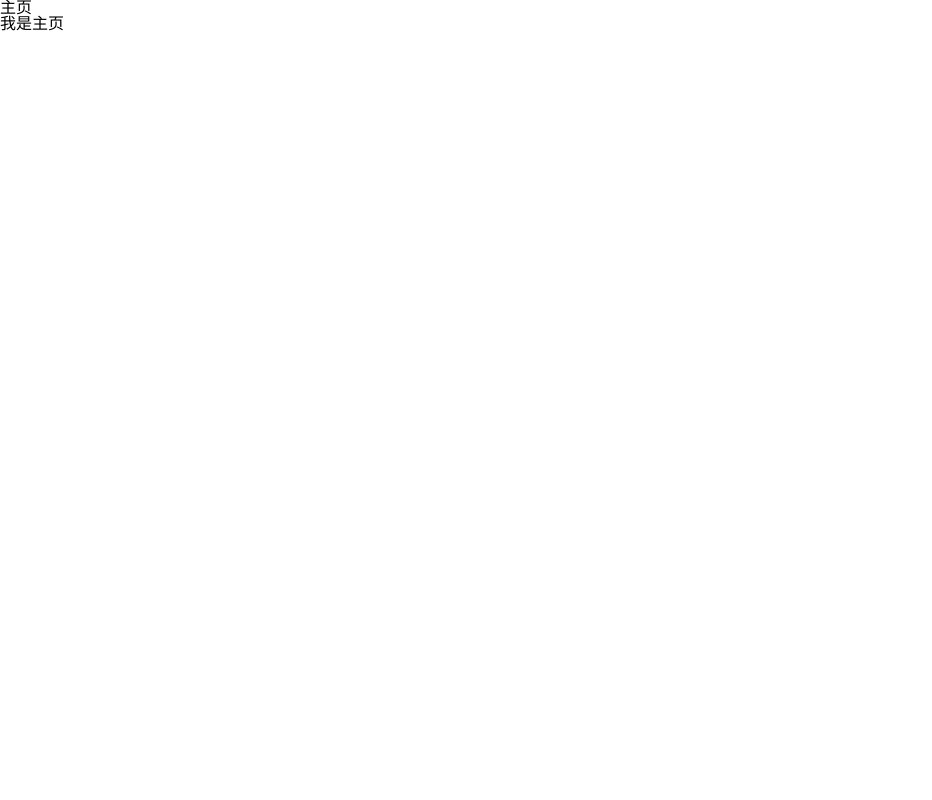
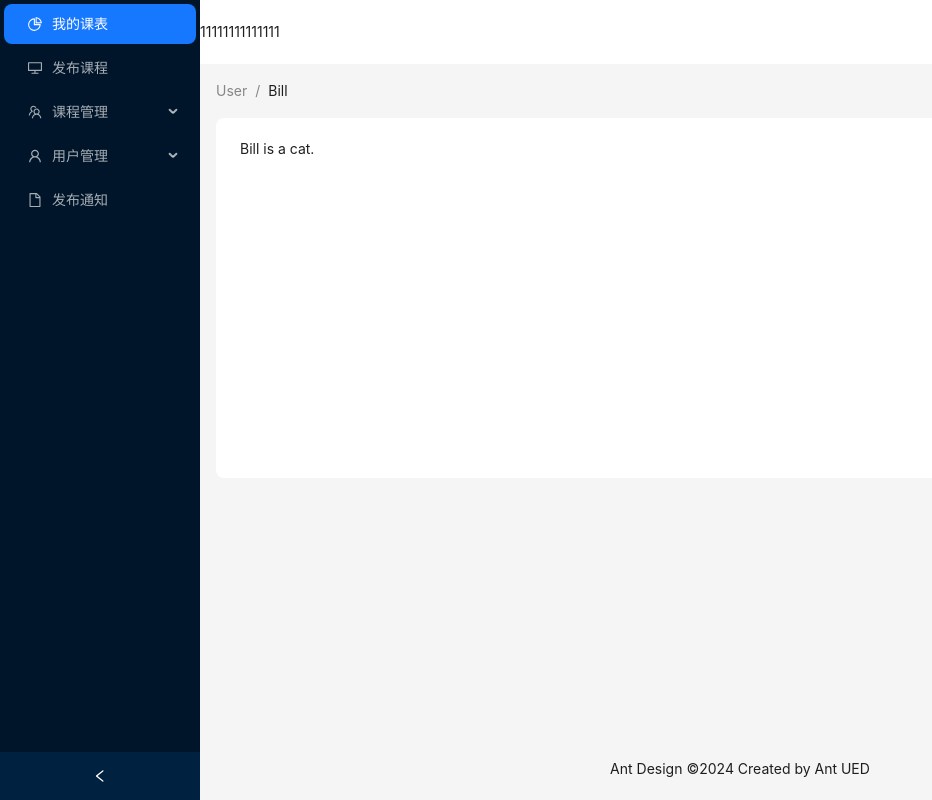
Before and after one commit to hiteppp/react-admin, a React (Vite) app: page /home in a window 1280 px wide. Shown: the whole page, without its empty margins (0-932 px from the left). Built offline with nearby package versions, Linux system fonts and the light colour scheme; sample sign-in values are in the browser's storage.

Commit message:
feat:主页前端搭建

```diff
--- a/package.json
+++ b/package.json
@@ -12,13 +12,15 @@
     "preview": "vite preview"
   },
   "dependencies": {
+    "@ant-design/icons": "^5.5.1",
     "antd": "^5.21.2",
     "axios": "^1.7.7",
     "path": "^0.12.7",
     "react": "^18.3.1",
     "react-dom": "^18.3.1",
     "react-router-dom": "^6.27.0",
-    "redux": "^5.0.1"
+    "redux": "^5.0.1",
+    "scss": "^0.2.4"
   },
   "devDependencies": {
     "@eslint/js": "^9.9.0",
--- a/src/App.tsx
+++ b/src/App.tsx
@@ -3,7 +3,6 @@ import { Outlet } from 'react-router-dom';
 const App = () => {
   return (
     <>
-      <h1>主页</h1>
       <Outlet />
     </>
   );
--- /dev/null
+++ b/src/modules/Layout/Main/index.tsx
@@ -0,0 +1,26 @@
+import { Breadcrumb, Layout, theme } from 'antd';
+
+export default () => {
+  const {
+    token: { colorBgContainer, borderRadiusLG },
+  } = theme.useToken();
+  const { Content } = Layout;
+  return (
+    <Content style={{ margin: '0 16px' }}>
+      <Breadcrumb style={{ margin: '16px 0' }}>
+        <Breadcrumb.Item>User</Breadcrumb.Item>
+        <Breadcrumb.Item>Bill</Breadcrumb.Item>
+      </Breadcrumb>
+      <div
+        style={{
+          padding: 24,
+          minHeight: 360,
+          background: colorBgContainer,
+          borderRadius: borderRadiusLG,
+        }}
+      >
+        Bill is a cat.
+      </div>
+    </Content>
+  );
+};
--- /dev/null
+++ b/src/modules/Layout/Menu/index.tsx
@@ -0,0 +1,57 @@
+import { Layout, Menu, MenuProps } from "antd";
+import {
+  DesktopOutlined,
+  FileOutlined,
+  PieChartOutlined,
+  TeamOutlined,
+  UserOutlined,
+} from '@ant-design/icons';
+import { useState } from "react";
+type MenuItem = Required<MenuProps>['items'][number];
+function getItem(
+  label: React.ReactNode,
+  key: React.Key,
+  icon?: React.ReactNode,
+  children?: MenuItem[]
+): MenuItem {
+  return {
+    key,
+    icon,
+    children,
+    label,
+  } as MenuItem;
+}
+const items: MenuItem[] = [
+  getItem('我的课表', '1', <PieChartOutlined />),
+  getItem('发布课程', '2', <DesktopOutlined />),
+  getItem('课程管理', 'sub2', <TeamOutlined />, [
+    getItem('选课', '6'),
+    getItem('退课', '8'),
+  ]),
+  getItem('用户管理', 'sub1', <UserOutlined />, [
+    getItem('老师', '3'),
+    getItem('学生', '4'),
+    getItem('注册管理', '5'),
+  ]),
+  getItem('发布通知', '9', <FileOutlined />),
+];
+
+export default () => {
+    const [collapsed, setCollapsed] = useState(false);
+    const { Sider } = Layout;
+    return (
+      <Sider
+        collapsible
+        collapsed={collapsed}
+        onCollapse={value => setCollapsed(value)}
+      >
+        <div className="demo-logo-vertical" />
+        <Menu
+          theme="dark"
+          defaultSelectedKeys={['1']}
+          mode="inline"
+          items={items}
+        />
+      </Sider>
+    );
+}
--- /dev/null
+++ b/src/modules/Layout/Tabbar/index.tsx
@@ -0,0 +1,13 @@
+import { Layout, theme } from 'antd';
+
+const { Header } = Layout;
+export default () => {
+  const {
+    token: { colorBgContainer },
+  } = theme.useToken();
+  return (
+    <Header style={{ padding: 0, background: colorBgContainer }}>
+      11111111111111
+    </Header>
+  );
+};
--- a/src/modules/Layout/index.tsx
+++ b/src/modules/Layout/index.tsx
@@ -1,21 +1,22 @@
-// import { useEffect, useState } from 'react';
-// import { useLocation } from 'react-router-dom';
+import { Layout } from 'antd';
+import Tabbar from './Tabbar';
+import Main from './Main';
+import Menu from './Menu';
+const { Footer } = Layout;
 
 export default () => {
-  // const {
-  //   state: { username, password, role_type },
-  // } = useLocation();
-  // const [personInfo, setPersonInfo] = useState<string | null>();
-  // useEffect(() => {
-  //   setPersonInfo(localStorage.getItem('token'));
-  // }, []);
   return (
-    <>
-      <h1>主页</h1>
-      <p>
-        我是主页
-        {/* {personInfo},{role_type},{username},{password} */}
-      </p>
-    </>
+    <Layout style={{ minHeight: '100vh' }}>
+      <Menu />
+      <Layout>
+        {/* 右边顶部 */}
+        <Tabbar />
+        {/* 内容 */}
+        <Main />
+        <Footer style={{ textAlign: 'center' }}>
+          Ant Design ©{new Date().getFullYear()} Created by Ant UED
+        </Footer>
+      </Layout>
+    </Layout>
   );
 };
--- a/src/router/index.tsx
+++ b/src/router/index.tsx
@@ -13,7 +13,7 @@ export const allRoutes = [
       {
         index: true,
         element: localStorage.getItem('token') ? (
-          <Navigate to="/" replace />
+          <Navigate to="/home" replace />
         ) : (
           <Navigate to="/login" replace />
         ),
```
Also changed, not shown: src/modules/Layout/index.scss (added), 1 other file (tests, documents, lock files or other folders).
